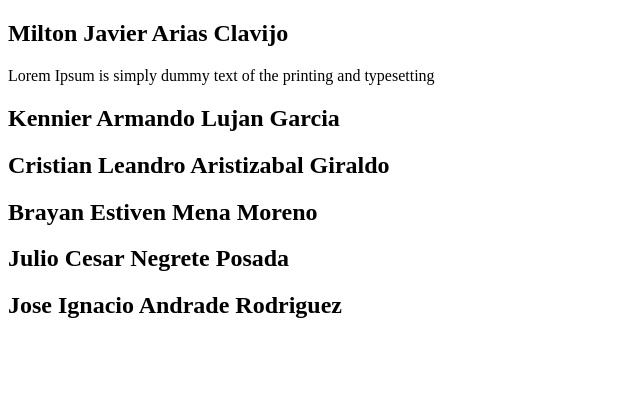
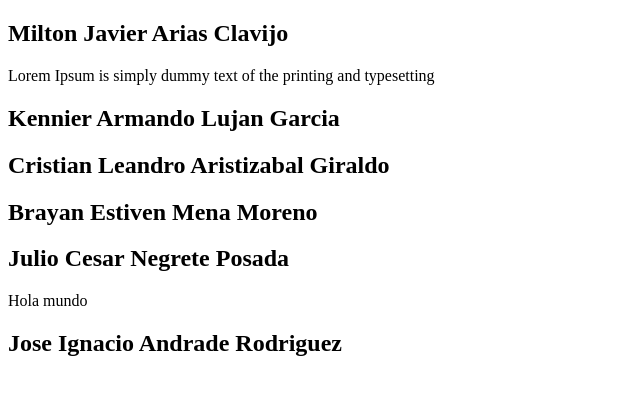
Before and after one commit to Miltonjac/GitGhub-10, a plain HTML site: page index.html in a window 1280 px wide. Shown: the whole page, without its empty margins (0-640 px from the left). Drawn offline with Linux system fonts and the light colour scheme.

Commit message:
un hola mundo

```diff
--- a/index.html
+++ b/index.html
@@ -22,6 +22,7 @@
     </section>
     <section>
         <h1>Julio Cesar Negrete Posada</h1>
+        <P>Hola mundo</P>
     </section>
     <section>
         <h1>Jose Ignacio Andrade Rodriguez</h1>
```
